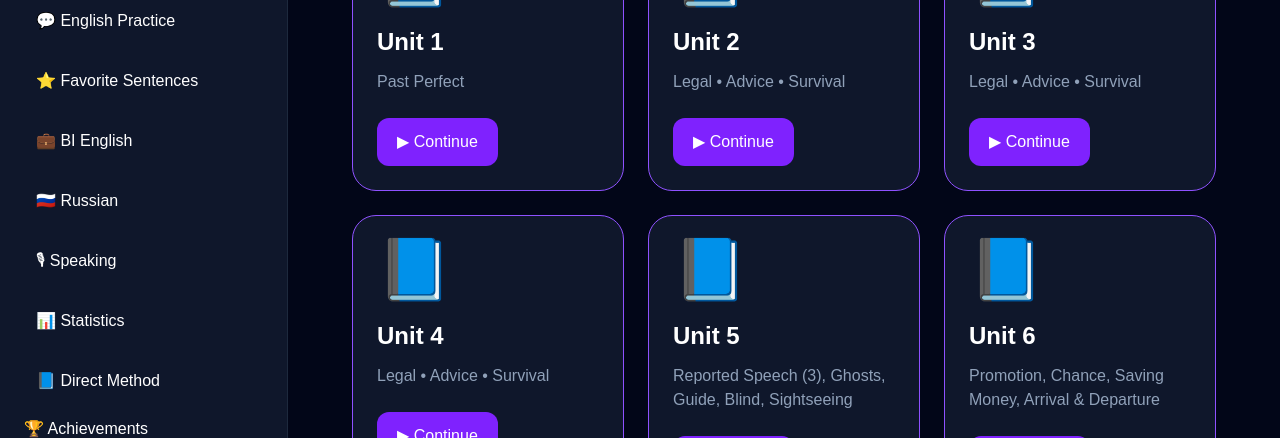
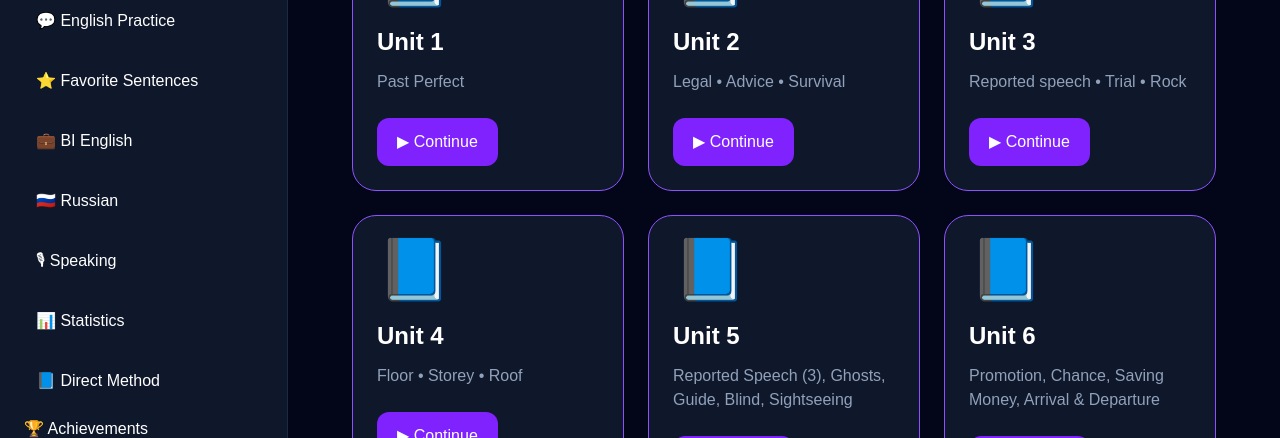
Before and after one commit to powerlasha-byte/english-pro-v2, a Next.js app: page /direct-method in a window 1280 px wide. Shown: the part 255-693 px from the top of the page. Built offline with nearby package versions, Linux system fonts and the light colour scheme.

Commit message:
Add Direct Method Units awasome  7-10

```diff
--- a/app/data/directMethod/units.ts
+++ b/app/data/directMethod/units.ts
@@ -17,7 +17,7 @@ export const units = [
     {
     id: 3,
     title: "Unit 3",
-    description: "Legal • Advice • Survival",
+    description: "Reported speech • Trial • Rock",
     image: "📘",
     locked: false,
   },
@@ -25,7 +25,7 @@ export const units = [
       {
     id: 4,
     title: "Unit 4",
-    description: "Legal • Advice • Survival",
+    description: "Floor • Storey • Roof",
     image: "📘",
     locked: false,
   },
```
